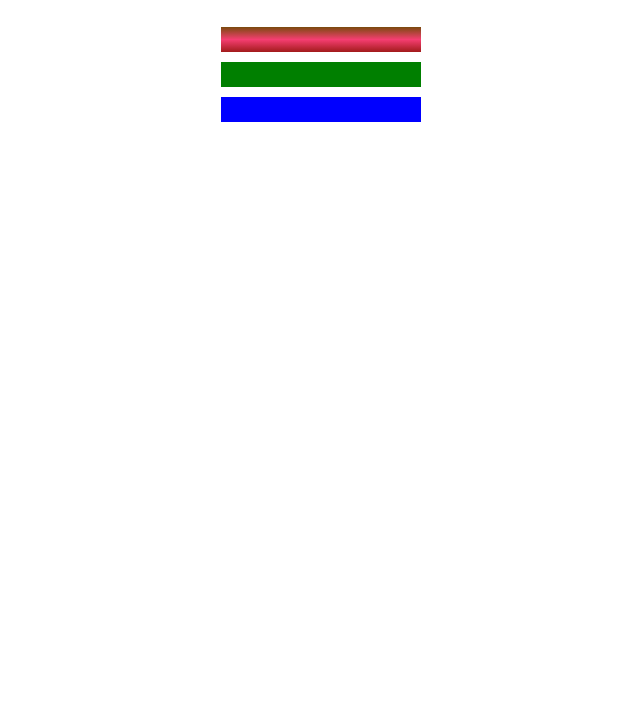
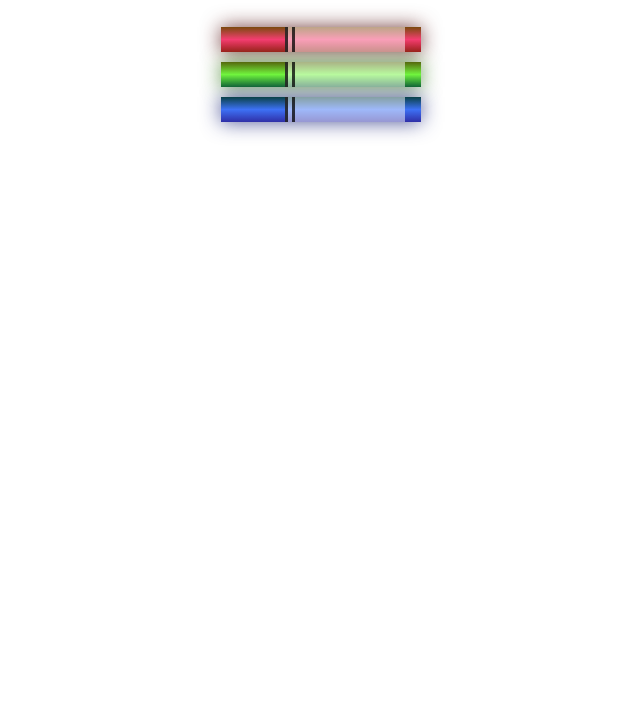
Before and after one commit to yuzhicheng22/freecodecomp-code, a plain HTML site: page class_fontend/03csscolor/index.html in a window 1280 px wide. Shown: the part 73-800 px from the top of the page, without its empty margins (319-959 px from the left). Drawn offline with Linux system fonts and the light colour scheme.

Commit message:
css color marker Done

```diff
--- a/class_fontend/03csscolor/index.html
+++ b/class_fontend/03csscolor/index.html
@@ -12,10 +12,16 @@
     <h1>CSS Color Markers</h1>
     <div class="container">
         <div class="marker red">
+            <div class="cap"></div>
+            <div class="sleeve"></div>
         </div>
         <div class="marker green">
+            <div class="cap"></div>
+            <div class="sleeve"></div>
         </div>
         <div class="marker blue">
+            <div class="cap"></div>
+            <div class="sleeve"></div>
         </div>
     </div>
 </body>
--- a/class_fontend/03csscolor/styles.css
+++ b/class_fontend/03csscolor/styles.css
@@ -13,14 +13,34 @@ h1 {
     margin: 10px auto;
 }
 
+.cap {
+    width: 60px;
+    height: 25px;
+}
+
+.sleeve {
+    width: 110px;
+    height: 25px;
+    background-color: rgba(255, 255, 255, 0.5);
+    border-left: 10px double rgba(0, 0, 0, 0.75);
+}
+
+.cap,
+.sleeve {
+    display: inline-block;
+}
+
 .red {
-    background: linear-gradient(180deg, rgb(122, 74, 14) 0%, rgb(245, 62, 113) 50%, rgb(162, 27, 27) 100%);
+    background: linear-gradient(rgb(122, 74, 14), rgb(245, 62, 113), rgb(162, 27, 27));
+    box-shadow: 0 0 20px 0 rgba(83, 14, 14, 0.8);
 }
 
 .green {
-    background-color: #007F00;
+    background: linear-gradient(#55680D, #71F53E, #116C31);
+    box-shadow: 0 0 20px 0 #3b7e20cc;
 }
 
 .blue {
-    background-color: hsl(240, 100%, 50%);
+    background: linear-gradient(hsl(186, 76%, 16%), hsl(223, 90%, 60%), hsl(240, 56%, 42%));
+    box-shadow: 0 0 20px 0 hsl(233, 59%, 31%, 0.8);
 }
```
